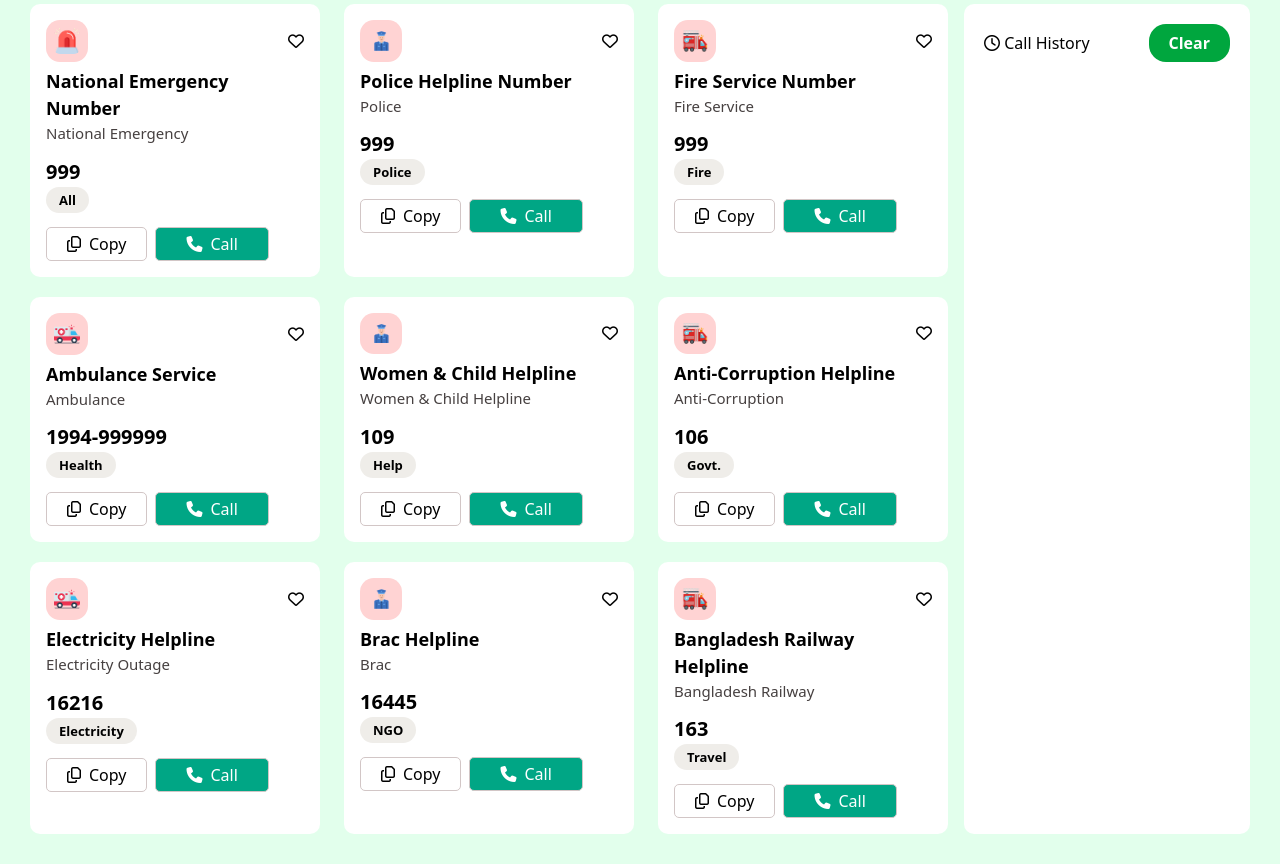
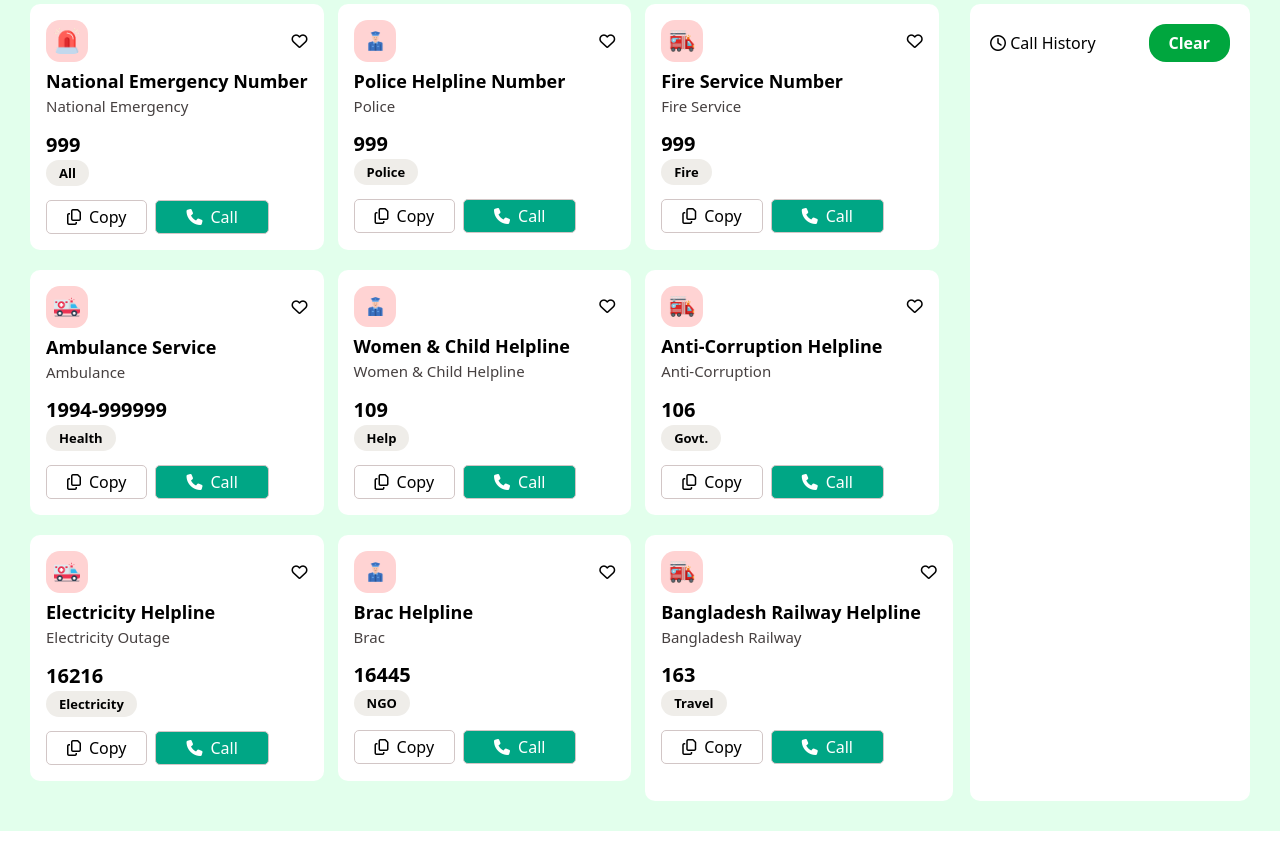
Before and after one commit to shajeb17/assigenment5, a website: page src/index.html in a window 1280 px wide. Shown: the part 279-1143 px from the top of the page. After the commit the page ends 1110 px from the top, so only its background shows below. Drawn offline with nearby package versions, Linux system fonts and the light colour scheme.

Commit message:
final project

```diff
--- a/src/index.html
+++ b/src/index.html
@@ -13,7 +13,7 @@
 
 <body>
     <!-- heaeder slider -->
-    <div class="flex justify-between items-center p-[14px_25px]">
+    <div class="flex justify-between items-center p-[14px_25px] max-[580px]:flex-col max-[580px]:gap-3">
         <div class="flex items-center gap-2">
             <div class="w-[60px]"><img src="../img/logo.png"></div>
             <ul class="text-[#006747] font-black text-[22px] leading-7">
@@ -49,12 +49,10 @@
     </div>
 
     <!-- card section -->
-    <div class="flex p-[30px_30px] bg-[#e2ffec]">
-        <div class="flex flex-col space-y-5">
+    <div class="flex justify-between p-[30px_30px] bg-[#e2ffec] max-[580px]:px-0">
+        <div class="grid grid-cols-3 max-[1215px]:grid-cols-2 max-[861px]:grid-cols-1 space-y-5 space-x-3.5">
 
-
-            <div class="flex space-x-6">
-                <div class="bg-[white] p-4 rounded-[10px] w-[290px]">
+                <div class="bg-[white] p-4 rounded-[10px]">
                     <div class="flex items-center justify-between">
                         <img src="../img/emergency.png" class="bg-[#ffd3d3] w-[42px] p-2 rounded-[14px]">
                         <i class="fa-regular fa-heart heartIcon"></i>
@@ -65,7 +63,7 @@
                     <div
                         class="my-5 bg-[#efede9] inline px-[13px] py-1 capitalize text-[13px] font-semibold rounded-[14px]">
                         all</div>
-                    <div class="flex mt-4 gap-2">
+                    <div class="flex mt-4 gap-2 max-[650px]:flex-col">
                         <button
                             class="flex gap-2 items-center capitalize border border-[#d2c6c6] rounded-[5px] p-[4px_20px] copyCard"><i
                                 class="fa-regular fa-copy"></i> copy</button>
@@ -76,7 +74,7 @@
                 </div>
 
 
-                <div class="bg-[white] p-4 rounded-[10px] w-[290px]">
+                <div class="bg-[white] p-4 rounded-[10px] ">
                     <div class="flex items-center justify-between">
                         <img src="../img/police.png" class="bg-[#ffd3d3] w-[42px] p-2 rounded-[14px]">
                         <i class="fa-regular fa-heart heartIcon"></i>
@@ -87,7 +85,7 @@
                     <div
                         class="my-5 bg-[#efede9] inline px-[13px] py-1 capitalize text-[13px] font-semibold rounded-[14px]">
                         Police</div>
-                    <div class="flex mt-4 gap-2">
+                    <div class="flex mt-4 gap-2 max-[650px]:flex-col">
                         <button
                             class="flex gap-2 items-center capitalize border border-[#d2c6c6] rounded-[5px] p-[4px_20px] copyCard"><i
                                 class="fa-regular fa-copy"></i> copy</button>
@@ -99,7 +97,7 @@
 
 
 
-                <div class="bg-[white] p-4 rounded-[10px] w-[290px]">
+                <div class="bg-[white] p-4 rounded-[10px] ">
                     <div class="flex items-center justify-between">
                         <img src="../img/fire-service.png" class="bg-[#ffd3d3] w-[42px] p-2 rounded-[14px]">
                         <i class="fa-regular fa-heart heartIcon"></i>
@@ -110,53 +108,7 @@
                     <div
                         class="my-5 bg-[#efede9] inline px-[13px] py-1 capitalize text-[13px] font-semibold rounded-[14px]">
                         Fire</div>
-                    <div class="flex mt-4 gap-2">
-                        <button
-                            class="flex gap-2 items-center capitalize border border-[#d2c6c6] rounded-[5px] p-[4px_20px] copyCard"><i
-                                class="fa-regular fa-copy"></i> copy</button>
-                        <button
-                            class="callbtn flex gap-2 items-center capitalize border border-[#d2c6c6] rounded-[5px] p-[4px_30px] text-white bg-[#00A685]"><i
-                                class="fa-solid fa-phone "></i> call</button>
-                    </div>
-                </div>
-            </div>
-
-
-            <div class="flex space-x-6">
-                <div class="bg-[white] p-4 rounded-[10px] w-[290px]">
-                    <div class="flex items-center justify-between">
-                        <img src="../img/ambulance.png" class="bg-[#ffd3d3] w-[42px] p-2 rounded-[14px]">
-                        <i class="fa-regular fa-heart heartIcon"></i>
-                    </div>
-                    <h1 class="font-[700] mt-1.5 text-[18px] stationService">Ambulance Service</h1>
-                    <p class="text-[#464040] font-[500] text-[15px] stationName">Ambulance</p>
-                    <div class="pt-3 font-bold text-[20px] callNum">1994-999999</div>
-                    <div
-                        class="my-5 bg-[#efede9] inline px-[13px] py-1 capitalize text-[13px] font-semibold rounded-[14px]">
-                        health</div>
-                    <div class="flex mt-4 gap-2">
-                        <button
-                            class="flex gap-2 items-center capitalize border border-[#d2c6c6] rounded-[5px] p-[4px_20px] copyCard"><i
-                                class="fa-regular fa-copy"></i> copy</button>
-                        <button
-                            class="callbtn flex gap-2 items-center capitalize border border-[#d2c6c6] rounded-[5px] p-[4px_30px] text-white bg-[#00A685]"><i
-                                class="fa-solid fa-phone "></i> call</button>
-                    </div>
-                </div>
-
-
-                <div class="bg-[white] p-4 rounded-[10px] w-[290px]">
-                    <div class="flex items-center justify-between">
-                        <img src="../img/police.png" class="bg-[#ffd3d3] w-[42px] p-2 rounded-[14px]">
-                        <i class="fa-regular fa-heart heartIcon"></i>
-                    </div>
-                    <h1 class="font-[700] mt-1.5 text-[18px] stationService">Women & Child Helpline</h1>
-                    <p class="text-[#464040] font-[500] text-[15px] stationName">Women & Child Helpline</p>
-                    <div class="pt-3 font-bold text-[20px] callNum">109</div>
-                    <div
-                        class="my-5 bg-[#efede9] inline px-[13px] py-1 capitalize text-[13px] font-semibold rounded-[14px]">
-                        help</div>
-                    <div class="flex mt-4 gap-2">
+                    <div class="flex mt-4 gap-2 max-[650px]:flex-col">
                         <button
                             class="flex gap-2 items-center capitalize border border-[#d2c6c6] rounded-[5px] p-[4px_20px] copyCard"><i
                                 class="fa-regular fa-copy"></i> copy</button>
@@ -168,42 +120,19 @@
 
 
 
-                <div class="bg-[white] p-4 rounded-[10px] w-[290px]">
-                    <div class="flex items-center justify-between">
-                        <img src="../img/fire-service.png" class="bg-[#ffd3d3] w-[42px] p-2 rounded-[14px]">
-                        <i class="fa-regular fa-heart heartIcon"></i>
-                    </div>
-                    <h1 class="font-[700] mt-1.5 text-[18px] stationService">Anti-Corruption Helpline</h1>
-                    <p class="text-[#464040] font-[500] text-[15px] stationName">Anti-Corruption</p>
-                    <div class="pt-3 font-bold text-[20px] callNum">106</div>
-                    <div
-                        class="my-5 bg-[#efede9] inline px-[13px] py-1 capitalize text-[13px] font-semibold rounded-[14px]">
-                        Govt.</div>
-                    <div class="flex mt-4 gap-2">
-                        <button
-                            class="flex gap-2 items-center capitalize border border-[#d2c6c6] rounded-[5px] p-[4px_20px] copyCard"><i
-                                class="fa-regular fa-copy"></i> copy</button>
-                        <button
-                            class="callbtn flex gap-2 items-center capitalize border border-[#d2c6c6] rounded-[5px] p-[4px_30px] text-white bg-[#00A685]"><i
-                                class="fa-solid fa-phone "></i> call</button>
-                    </div>
-                </div>
-            </div>
 
-
-            <div class="flex space-x-6">
-                <div class="bg-[white] p-4 rounded-[10px] w-[290px]">
+                <div class="bg-[white] p-4 rounded-[10px] ">
                     <div class="flex items-center justify-between">
                         <img src="../img/ambulance.png" class="bg-[#ffd3d3] w-[42px] p-2 rounded-[14px]">
                         <i class="fa-regular fa-heart heartIcon"></i>
                     </div>
-                    <h1 class="font-[700] mt-1.5 text-[18px] stationService">Electricity Helpline</h1>
-                    <p class="text-[#464040] font-[500] text-[15px] stationName">Electricity Outage</p>
-                    <div class="pt-3 font-bold text-[20px] callNum">16216</div>
+                    <h1 class="font-[700] mt-1.5 text-[18px] stationService">Ambulance Service</h1>
+                    <p class="text-[#464040] font-[500] text-[15px] stationName">Ambulance</p>
+                    <div class="pt-3 font-bold text-[20px] callNum">1994-999999</div>
                     <div
                         class="my-5 bg-[#efede9] inline px-[13px] py-1 capitalize text-[13px] font-semibold rounded-[14px]">
-                        Electricity</div>
-                    <div class="flex mt-4 gap-2">
+                        health</div>
+                    <div class="flex mt-4 gap-2 max-[650px]:flex-col">
                         <button
                             class="flex gap-2 items-center capitalize border border-[#d2c6c6] rounded-[5px] p-[4px_20px] copyCard"><i
                                 class="fa-regular fa-copy"></i> copy</button>
@@ -214,18 +143,18 @@
                 </div>
 
 
-                <div class="bg-[white] p-4 rounded-[10px] w-[290px]">
+                <div class="bg-[white] p-4 rounded-[10px]">
                     <div class="flex items-center justify-between">
                         <img src="../img/police.png" class="bg-[#ffd3d3] w-[42px] p-2 rounded-[14px]">
                         <i class="fa-regular fa-heart heartIcon"></i>
                     </div>
-                    <h1 class="font-[700] mt-1.5 text-[18px] stationService">Brac Helpline</h1>
-                    <p class="text-[#464040] font-[500] text-[15px] stationName">Brac</p>
-                    <div class="pt-3 font-bold text-[20px] callNum">16445</div>
+                    <h1 class="font-[700] mt-1.5 text-[18px] stationService">Women & Child Helpline</h1>
+                    <p class="text-[#464040] font-[500] text-[15px] stationName">Women & Child Helpline</p>
+                    <div class="pt-3 font-bold text-[20px] callNum">109</div>
                     <div
                         class="my-5 bg-[#efede9] inline px-[13px] py-1 capitalize text-[13px] font-semibold rounded-[14px]">
-                        NGO</div>
-                    <div class="flex mt-4 gap-2">
+                        help</div>
+                    <div class="flex mt-4 gap-2 max-[650px]:flex-col">
                         <button
                             class="flex gap-2 items-center capitalize border border-[#d2c6c6] rounded-[5px] p-[4px_20px] copyCard"><i
                                 class="fa-regular fa-copy"></i> copy</button>
@@ -237,7 +166,76 @@
 
 
 
-                <div class="bg-[white] p-4 rounded-[10px] w-[290px]">
+                <div class="bg-[white] p-4 rounded-[10px]">
+                    <div class="flex items-center justify-between">
+                        <img src="../img/fire-service.png" class="bg-[#ffd3d3] w-[42px] p-2 rounded-[14px]">
+                        <i class="fa-regular fa-heart heartIcon"></i>
+                    </div>
+                    <h1 class="font-[700] mt-1.5 text-[18px] stationService">Anti-Corruption Helpline</h1>
+                    <p class="text-[#464040] font-[500] text-[15px] stationName">Anti-Corruption</p>
+                    <div class="pt-3 font-bold text-[20px] callNum">106</div>
+                    <div
+                        class="my-5 bg-[#efede9] inline px-[13px] py-1 capitalize text-[13px] font-semibold rounded-[14px]">
+                        Govt.</div>
+                    <div class="flex mt-4 gap-2 max-[650px]:flex-col">
+                        <button
+                            class="flex gap-2 items-center capitalize border border-[#d2c6c6] rounded-[5px] p-[4px_20px] copyCard"><i
+                                class="fa-regular fa-copy"></i> copy</button>
+                        <button
+                            class="callbtn flex gap-2 items-center capitalize border border-[#d2c6c6] rounded-[5px] p-[4px_30px] text-white bg-[#00A685]"><i
+                                class="fa-solid fa-phone "></i> call</button>
+                    </div>
+                </div>
+
+
+
+
+                <div class="bg-[white] p-4 rounded-[10px]">
+                    <div class="flex items-center justify-between">
+                        <img src="../img/ambulance.png" class="bg-[#ffd3d3] w-[42px] p-2 rounded-[14px]">
+                        <i class="fa-regular fa-heart heartIcon"></i>
+                    </div>
+                    <h1 class="font-[700] mt-1.5 text-[18px] stationService">Electricity Helpline</h1>
+                    <p class="text-[#464040] font-[500] text-[15px] stationName">Electricity Outage</p>
+                    <div class="pt-3 font-bold text-[20px] callNum">16216</div>
+                    <div
+                        class="my-5 bg-[#efede9] inline px-[13px] py-1 capitalize text-[13px] font-semibold rounded-[14px]">
+                        Electricity</div>
+                    <div class="flex mt-4 gap-2 max-[650px]:flex-col">
+                        <button
+                            class="flex gap-2 items-center capitalize border border-[#d2c6c6] rounded-[5px] p-[4px_20px] copyCard"><i
+                                class="fa-regular fa-copy"></i> copy</button>
+                        <button
+                            class="callbtn flex gap-2 items-center capitalize border border-[#d2c6c6] rounded-[5px] p-[4px_30px] text-white bg-[#00A685]"><i
+                                class="fa-solid fa-phone "></i> call</button>
+                    </div>
+                </div>
+
+
+                <div class="bg-[white] p-4 rounded-[10px]">
+                    <div class="flex items-center justify-between">
+                        <img src="../img/police.png" class="bg-[#ffd3d3] w-[42px] p-2 rounded-[14px]">
+                        <i class="fa-regular fa-heart heartIcon"></i>
+                    </div>
+                    <h1 class="font-[700] mt-1.5 text-[18px] stationService">Brac Helpline</h1>
+                    <p class="text-[#464040] font-[500] text-[15px] stationName">Brac</p>
+                    <div class="pt-3 font-bold text-[20px] callNum">16445</div>
+                    <div
+                        class="my-5 bg-[#efede9] inline px-[13px] py-1 capitalize text-[13px] font-semibold rounded-[14px]">
+                        NGO</div>
+                    <div class="flex mt-4 gap-2 max-[650px]:flex-col">
+                        <button
+                            class="flex gap-2 items-center capitalize border border-[#d2c6c6] rounded-[5px] p-[4px_20px] copyCard"><i
+                                class="fa-regular fa-copy"></i> copy</button>
+                        <button
+                            class="callbtn flex gap-2 items-center capitalize border border-[#d2c6c6] rounded-[5px] p-[4px_30px] text-white bg-[#00A685]"><i
+                                class="fa-solid fa-phone "></i> call</button>
+                    </div>
+                </div>
+
+
+
+                <div class="bg-[white] p-4 rounded-[10px]">
                     <div class="flex items-center justify-between">
                         <img src="../img/fire-service.png" class="bg-[#ffd3d3] w-[42px] p-2 rounded-[14px]">
                         <i class="fa-regular fa-heart heartIcon"></i>
@@ -248,7 +246,7 @@
                     <div
                         class="my-5 bg-[#efede9] inline px-[13px] py-1 capitalize text-[13px] font-semibold rounded-[14px]">
                         Travel</div>
-                    <div class="flex mt-4 gap-2">
+                    <div class="flex mt-4 gap-2 max-[650px]:flex-col">
                         <button
                             class="flex gap-2 items-center capitalize border border-[#d2c6c6] rounded-[5px] p-[4px_20px] copyCard"><i
                                 class="fa-regular fa-copy"></i> copy</button>
@@ -257,13 +255,13 @@
                                 class="fa-solid fa-phone "></i> call</button>
                     </div>
                 </div>
-            </div>
+
 
 
         </div>
 
 
-        <div class=" bg-white ml-4 w-full p-5 rounded-[10px]">
+        <div class=" bg-white ml-4 max-[480px]:ml-0  p-5 rounded-[10px] w-[280px] max-[650px]:w-[220px] max-[580px]:px-1">
             <div class="flex justify-between items-center">
                 <div><i class="fa-regular fa-clock"></i> Call History</div>
                 <button class="rounded-[17px] p-[7px_20px] bg-[#00A63E] text-white font-[600] clearCall">Clear</button>
--- a/src/index.js
+++ b/src/index.js
@@ -25,7 +25,7 @@ callbtn.forEach(addcall => {
         let callNum = addcall.parentElement.parentElement.querySelector(".callNum").innerText;
         let addTime = new Date()
         let addCurrent = addTime.getSeconds() + ":" + addTime.getMinutes() + ":" + addTime.getHours()
-        alert("Calling " + station + " " + callNum)
+        alert("📞 Calling " + station + " " + callNum)
         let div = document.createElement("div")
         div.classList.add("divAdd")
         let cards = `<div class="flex justify-between items-center  p-[11px] rounded-[10px] bg-[#f6f1f1]">
```
Also changed, not shown: readme.md (added), src/output.css.
